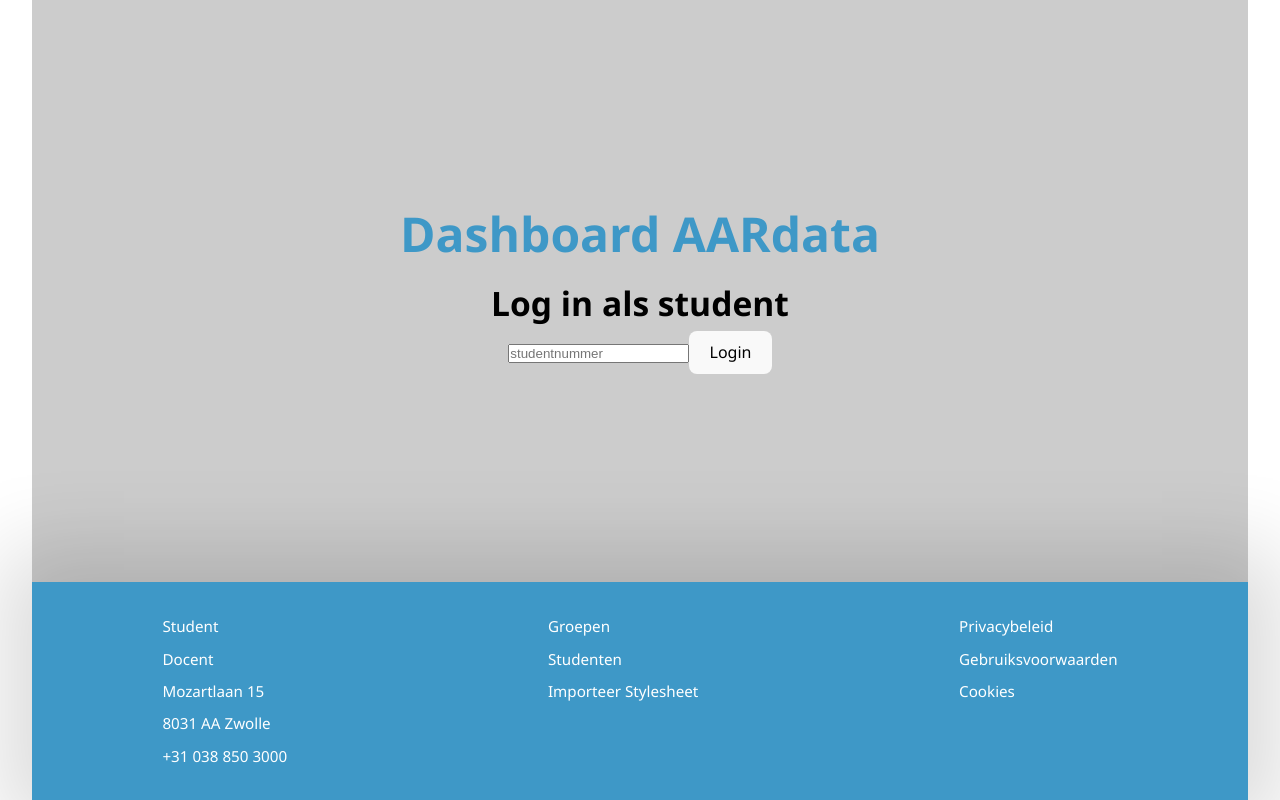
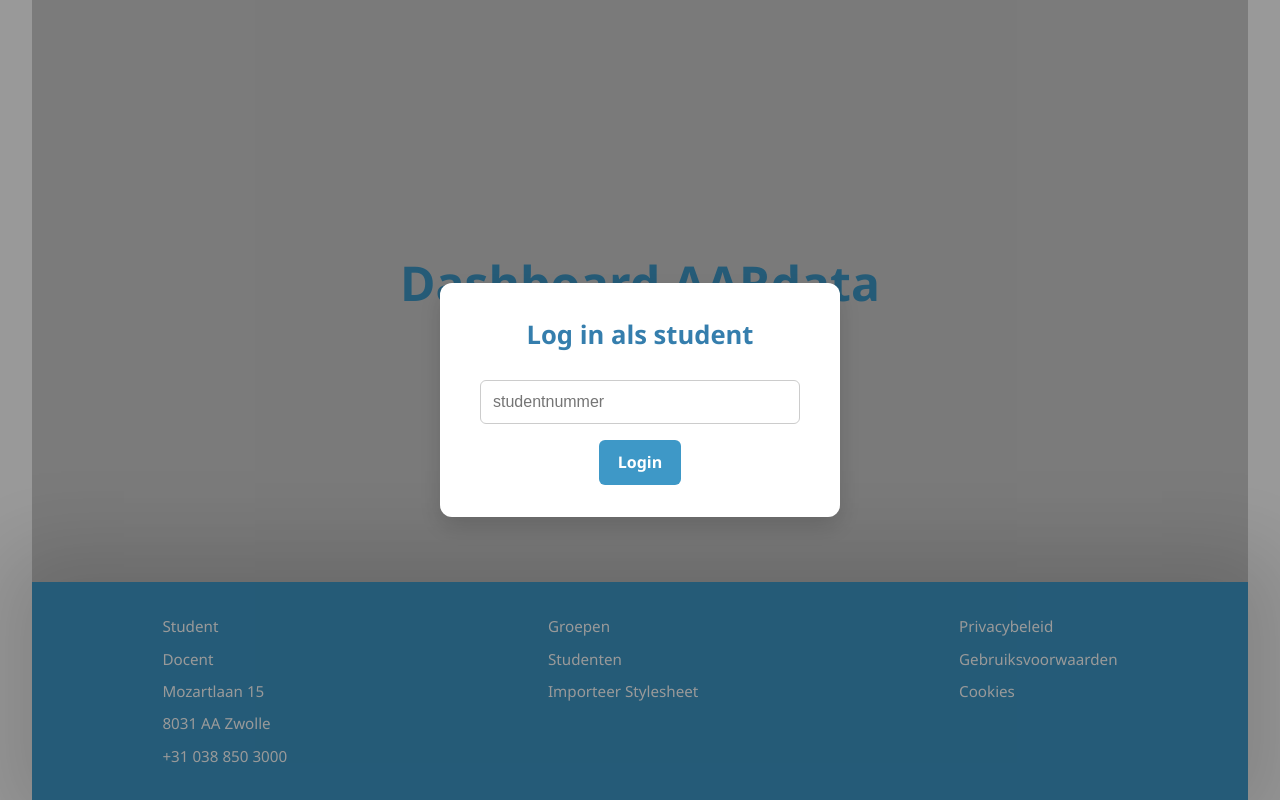
Before and after one commit to OliverDeltion/Herexamen, a React (Vite) app in the folder frontend/: page / in a window 1280 px wide. Both pictures are taken after a click on the button "Student". Built offline with nearby package versions, Linux system fonts and the light colour scheme.

Commit message:
add styling to the Login Modal

```diff
--- a/frontend/src/components/student/LoginModal.css
+++ b/frontend/src/components/student/LoginModal.css
@@ -0,0 +1,79 @@
+.login-modal-overlay {
+    position: fixed;
+    top: 0;
+    left: 0;
+    width: 100vw;
+    height: 100vh;
+    background: rgba(0, 0, 0, 0.4);
+    display: flex;
+    align-items: center;
+    justify-content: center;
+    z-index: 1000;
+}
+
+.login-modal-content {
+    background: #fff;
+    padding: 2rem 2.5rem;
+    border-radius: 12px;
+    box-shadow: 0 10px 25px rgba(0, 0, 0, 0.15);
+    width: 90%;
+    max-width: 400px;
+    text-align: center;
+    animation: fadeIn 0.3s ease-in-out;
+}
+
+.login-modal-content h2 {
+    font-size: 1.6rem;
+    margin-bottom: 1.5rem;
+    color: #357ead;
+}
+
+.login-modal-content input {
+    width: 100%;
+    padding: 0.75rem;
+    font-size: 1rem;
+    border: 1px solid #ccc;
+    border-radius: 6px;
+    margin-bottom: 1rem;
+    transition: border 0.2s;
+}
+
+.login-modal-content input:focus {
+    border-color: #2a6489;
+    outline: none;
+}
+
+.login-modal-content button {
+    padding: 0.7rem 1.2rem;
+    background-color: #3e98c7;
+    color: white;
+    border: none;
+    border-radius: 6px;
+    font-weight: bold;
+    font-size: 1rem;
+    cursor: pointer;
+    transition: background-color 0.2s;
+}
+
+.login-modal-content button:hover {
+    background-color: #2a6489;
+}
+
+.error-text {
+    color: #e74c3c;
+    margin-top: -0.5rem;
+    margin-bottom: 1rem;
+    font-size: 0.9rem;
+}
+
+/* Smooth fade-in */
+@keyframes fadeIn {
+    from {
+        opacity: 0;
+        transform: translateY(-20px);
+    }
+    to {
+        opacity: 1;
+        transform: translateY(0);
+    }
+}
```
